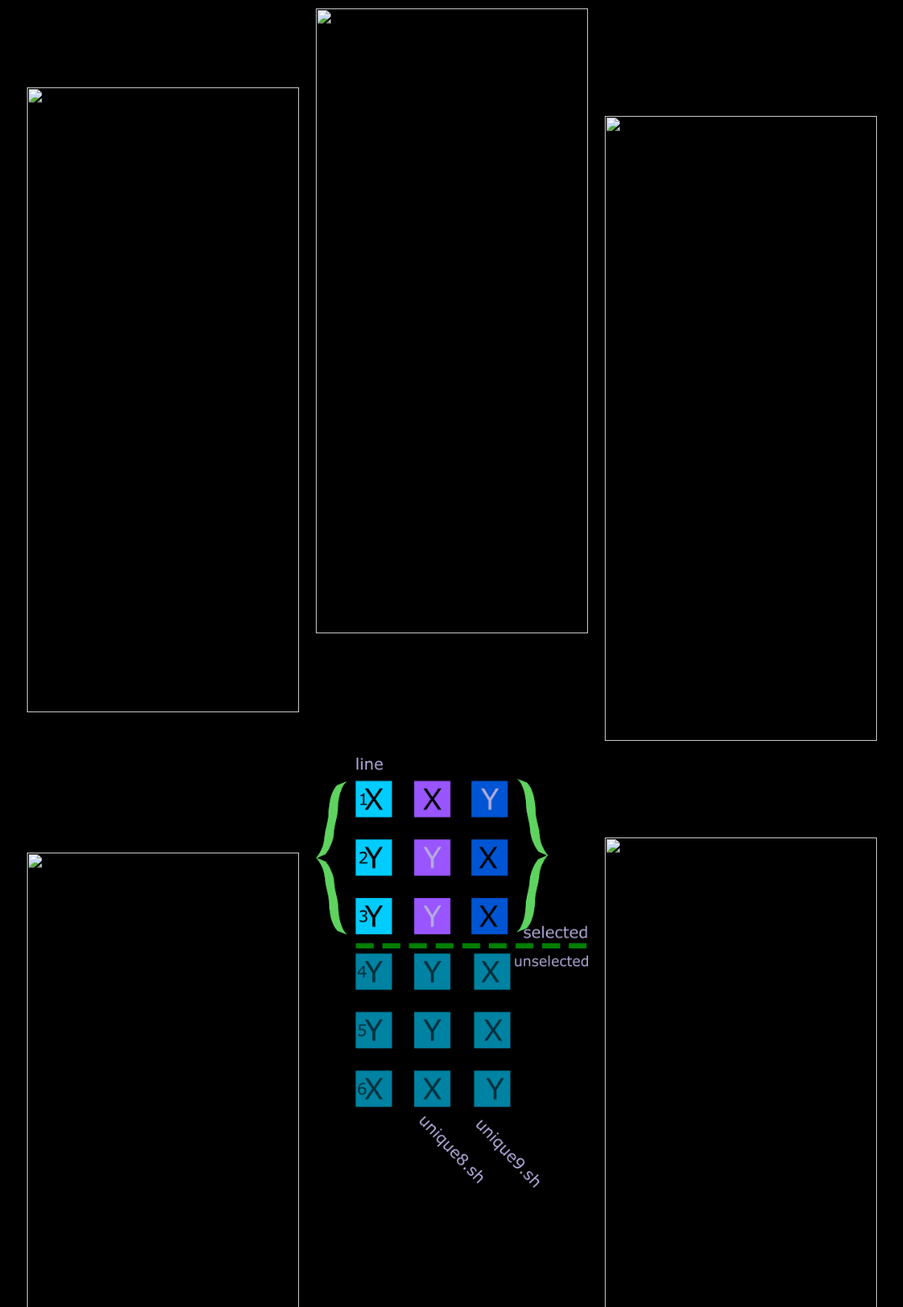
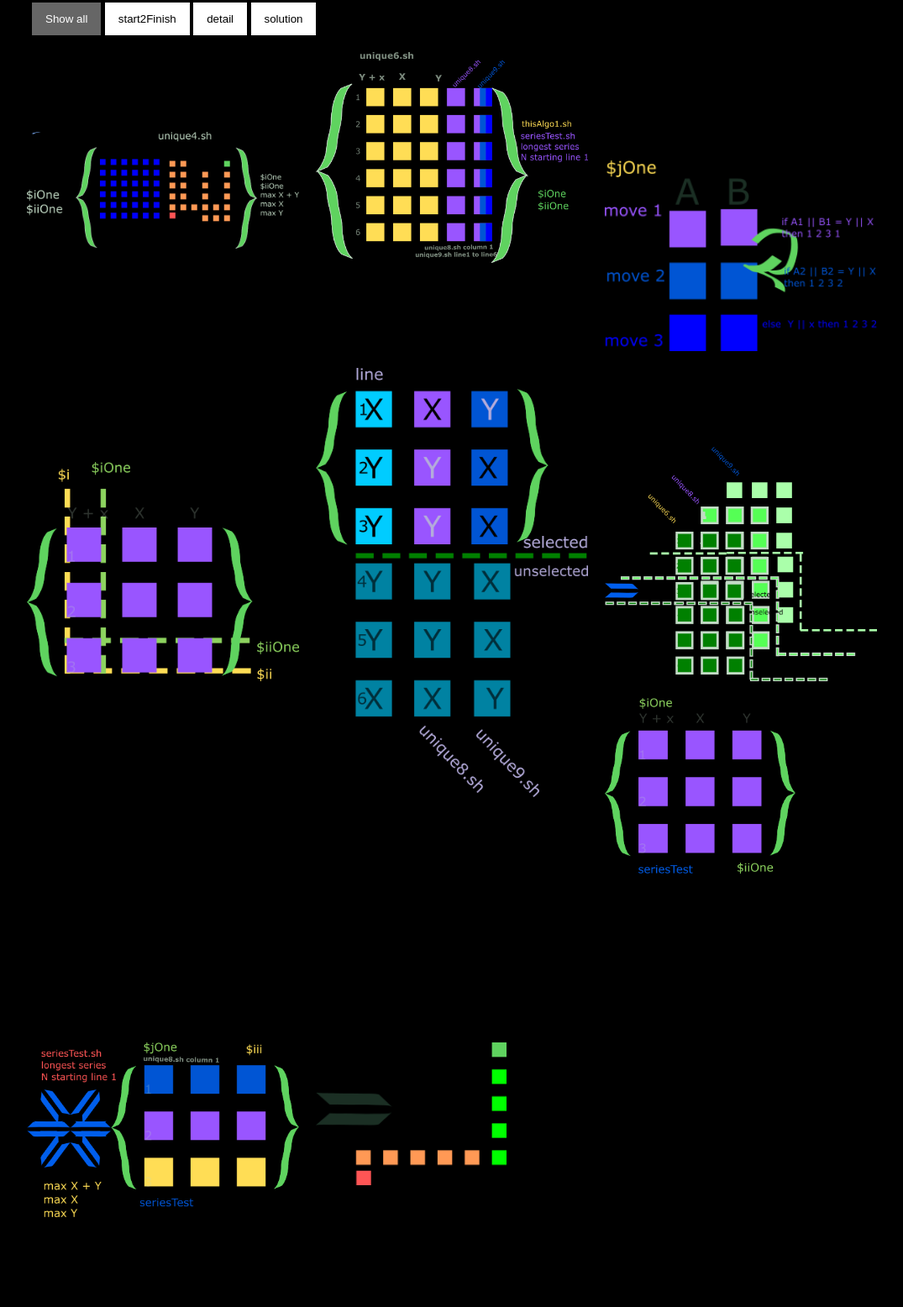
Before and after one commit to CBroemse/linux-svg-2D, a plain HTML site: page index.html in a window 1280 px wide. Shown: the part 334-1890 px from the top of the page at 84% size, without its empty margins (102-1177 px from the left). Drawn offline with Linux system fonts and the light colour scheme; files whose address does not match are found by name.

Commit message:
Update index.html

```diff
--- a/index.html
+++ b/index.html
@@ -108,7 +108,7 @@ a:hover, a:active {
 <!-- MAIN (Center website) -->
 <div class="main">
 
-<p><img src="wrap-up\logoBg.png" style="width:23%" ></p>
+<p><img src="source/wrap-up/logoBg.png" style="width:23%" ></p>
 <hr>
 
 <h2>general overview</h2>
@@ -129,12 +129,12 @@ a:hover, a:active {
     <div class="content">
 	  <h4>input matrix</h4>
       <p> oD1.sh , od2.sh</p>
-      <img src="wrap-up/pic1_1.png" alt="Mountains" style="width:100%">
+      <img src="source/wrap-up/pic1_1.png" alt="Mountains" style="width:100%">
     </div>
   </div>
   <div class="column softmax">
     <div class="content">
-    <img src="wrap-up/pic1_2.png" alt="Mountains" style="width:100%">
+    <img src="source/wrap-up/pic1_2.png" alt="Mountains" style="width:100%">
     </div>
   </div>
   <div class="column softmax">
@@ -142,14 +142,14 @@ a:hover, a:active {
 	     <h4>$jOne</h4>
 	     <p> the last part of movetoWeaks function</p>
 	     <p> set to three moves </p>
-    <img src="wrap-up/pic1_3.png" alt="Mountains" style="width:100%">
+    <img src="source/wrap-up/pic1_3.png" alt="Mountains" style="width:100%">
     </div>
   </div>
    <div class="column softMQ3">
 	   <div class="content">
 	    <h4>thisAlgo1.sh output</h4>
       <p>is called in function moveToWeaksinformation design of currant operation</p>
-    <img src="wrap-up/pic2_1.png" alt="Car" style="width:100%">
+    <img src="source/wrap-up/pic2_1.png" alt="Car" style="width:100%">
     </div>
   </div>
    <div class="column softMQ3">
@@ -161,14 +161,14 @@ a:hover, a:active {
 	   <h4>output thisAlgo1.sh</h4>
 	   <p>information design of currant operation</p>
     <div class="content">
-    <img src="wrap-up/pic2_3.png" alt="Car" style="width:100%">
+    <img src="source/wrap-up/pic2_3.png" alt="Car" style="width:100%">
 
     </div>
   </div>
 
   <div class="column solution">
     <div class="content">
-    <img src="wrap-up/pic3_1.png"  alt="Nature" style="width:70%">
+    <img src="source/wrap-up/pic3_1.png"  alt="Nature" style="width:70%">
       <h4>algo: thisAlgo1.sh</h4>
       <p>so far needs to run </p>
       <p>./linuxJSobject.sh "Feld" svg 3 3 "Feld" oD1.sh</p>
@@ -177,14 +177,14 @@ a:hover, a:active {
     </div>
   </div>  <div class="column solution">
     <div class="content">
-    <img src="wrap-up/pic3_2.png"  alt="Nature" style="width:100%">
+    <img src="source/wrap-up/pic3_2.png"  alt="Nature" style="width:100%">
       <h4>moveToWeaks</h4>
       <p>N series Test vs max: Y , X, Y+X</p>
     </div>
   </div>
   <div class="column solution">
     <div class="content">
-    <img src="wrap-up/pic3_3.png"  alt="Nature" style="width:70%">
+    <img src="source/wrap-up/pic3_3.png"  alt="Nature" style="width:70%">
       <p>three steps each a straight line of on or several squares</p>
       <p>for $jOne chenage "bestConnect" from nr to r for more options</p>
     </div>
```
